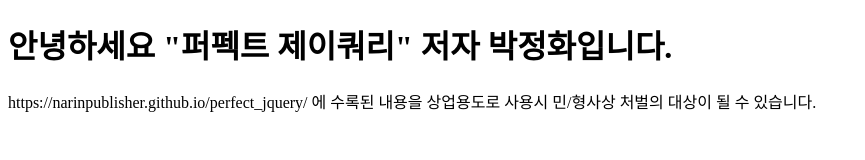
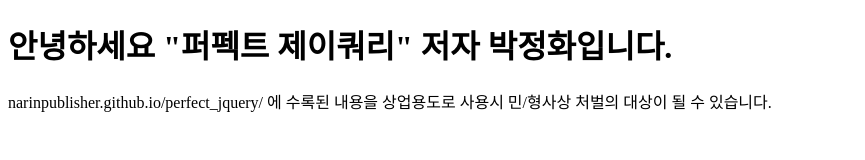
Before and after one commit to narinpublisher/perfect_jquery, a plain HTML site: page index.html in a window 1280 px wide. Shown: the whole page, without its empty margins (0-865 px from the left). Drawn offline with Linux system fonts and the light colour scheme.

Commit message:
Update index.html

```diff
--- a/index.html
+++ b/index.html
@@ -10,7 +10,7 @@
 <body>
 
      <h1>안녕하세요 "퍼펙트 제이쿼리" 저자 박정화입니다.</h1>
-     <p class="intro">https://narinpublisher.github.io/perfect_jquery/ 에 수록된 내용을 상업용도로 사용시 민/형사상 처벌의 대상이 될 수 있습니다.</p>
+     <p class="intro">  narinpublisher.github.io/perfect_jquery/ 에 수록된 내용을 상업용도로 사용시 민/형사상 처벌의 대상이 될 수 있습니다.</p>
 
 </body>
 </html>
```
